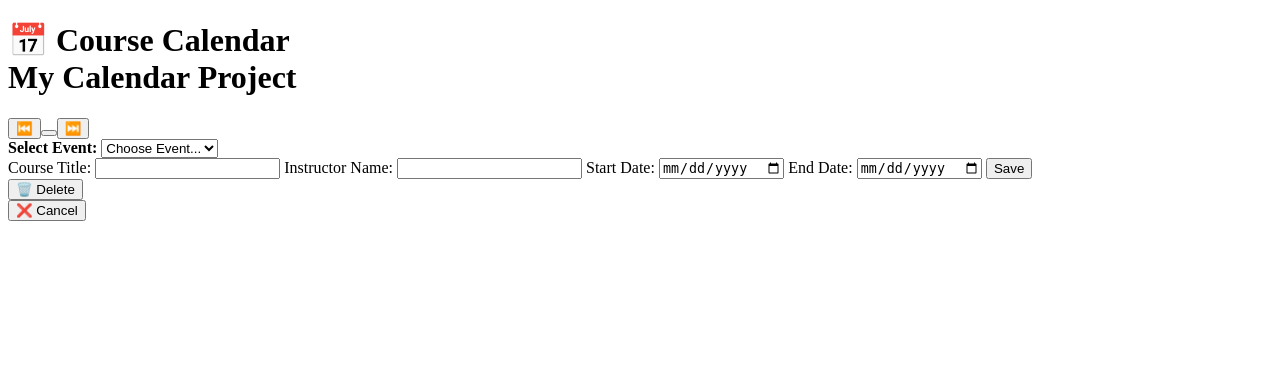
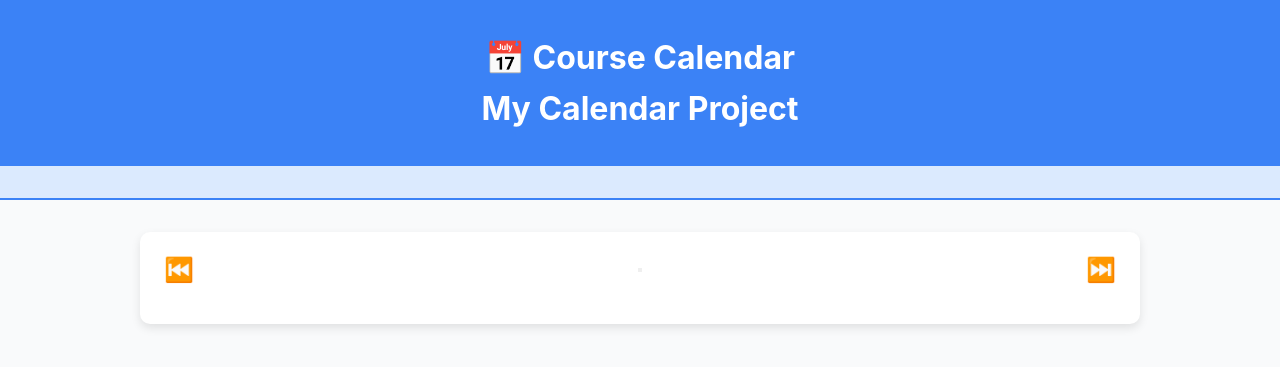
Before and after one commit to saaycon/calendar-project, a PHP site: page / in a window 1280 px wide. Shown: the top 367 px of the page. Run offline with PHP 8.4, Linux system fonts and the light colour scheme.

Commit message:
finshed css styling

```diff
--- a/index.php
+++ b/index.php
@@ -8,6 +8,11 @@
     <meta name="description" content="My Own Calendar Project">
 
     <link rel="stylesheet" href="style.css">
+    <link rel="preconnect" href="https://fonts.googleapis.com">
+    <link rel="preconnect" href="https://fonts.gstatic.com" crossorigin>
+    <link href="https://fonts.googleapis.com/css2?family=Roboto:ital,wght@0,100..900;1,100..900&display=swap" rel="stylesheet">
+
+
 </head>
 <body>
 
--- a/style.css
+++ b/style.css
@@ -0,0 +1,286 @@
+:root{
+    --primary: #3B82F6;
+    --primary-light: #DBEAFE;
+    --primary-dark: #1e3a8a;
+    --background: #f9fafb;
+    --success: #d1fae5;
+    --success-text: #065f46;
+    --error: #fee2e2;
+    --error-text: #b91c1c;
+}
+
+*{
+    margin: 0;
+    padding: 0;
+    box-sizing: border-box;
+}
+
+body{
+
+    font-family: "Inter", sans-serif;
+    background-color: var(--background);
+    color: #333;
+    line-height: 1.6;
+}
+
+header {
+    background-color: var(--primary);
+    color: white;
+    padding: 2rem 1rem;
+    text-align: center;
+}
+
+/* Clock*/
+
+.clock-container {
+
+    background-color: var(--primary-light);
+    color: var(--primary-dark);
+    font-size: 2rem;
+    font-weight: bold;
+    padding: 1rem;
+    text-align: center;
+    font-family: "Inter", sans-serif;
+    letter-spacing: 2px;
+    border-bottom: 2px solid var(--primary);
+
+
+}
+
+@media (max-width: 768px) {
+
+    .clock-container {
+        font-size: 1.4rem;
+        padding: 0.75rem;
+    }
+}
+
+/* Calendar container */
+
+.calendar{
+
+    max-width: 1000px;
+    margin: 2rem auto;
+    background-color: white;
+    padding: 1.5rem;
+    border-radius: 10px;
+    box-shadow: 0 4px 10px rgba(0, 0, 0, 0.1);
+
+}
+
+
+.nav-btn-container{
+
+    display: flex;
+    justify-content: space-between;
+    align-items: center;
+    margin-bottom: 1rem;
+}
+
+.nav-btn{
+
+    font-size: 1.5rem;
+    background: none;
+    border: none;
+    cursor: pointer;
+    color: var(--primary-dark);
+}
+
+.calendar-grid {
+
+    display: grid;
+    grid-template-columns: repeat(7, 1fr);
+    gap: 10px;
+}
+
+
+/* Mobile (Grid) */
+@media (max-width: 1024px) {
+    .calendar-grid{
+        display: flex;
+        flex-wrap: nowrap;
+        overflow-x: auto;
+        scroll-snap-type: x mandatory;
+        gap: 10px;
+    }
+
+    .day, .day-name{
+        min-width: 140px;
+        flex-shrink: 0;
+        scroll-snap-align: start;
+    }
+}
+
+
+.day, .day-name{
+    text-align: center;
+}
+
+.day{
+    background: #fff;
+    border: 1px solid #e5e7eb;
+    border-radius: 6px;
+    min-height: 100px;
+    padding: 8px;
+    display: flex;
+    flex-direction: column;
+    justify-content: flex-start;
+    position: relative;
+    cursor: pointer;
+    transition: background 0.2s ease;
+}
+
+.day:hover {
+    background: #f3f4f6;
+}
+
+.day.today{
+    background: var(--primary-light);
+    border-color: var(--primary-dark);
+}
+
+.date-number {
+    font-weight: bold;
+    margin-bottom: 5px;
+}
+
+.event {
+    background-color: var(--primary);
+    color: white;
+    padding: 3px 6px;
+    border-radius: 4px;
+    margin-top: 4px;
+    font-size: 14px;
+    cursor: pointer;
+    transition: transform 0.2s ease;
+}
+
+.event:hover {
+    transform: scale(1.03);
+}
+
+/* Alert Boxes */
+
+.alert {
+    max-width: 600px;
+    margin: 1rem auto;
+    padding: 1rem;
+    border-radius: 6px;
+    text-align: center;
+    font-weight: bold;
+}
+
+.success {
+    background: var(--success);
+    color: var(--success-text);
+}
+
+.error {
+    background: var(--error);
+    color: var(--error-text);
+}
+
+/* Modal Popup */
+
+.modal {
+    position: fixed;
+    inset: 0;
+    display: none;
+    align-items: center;
+    justify-content: center;
+    background-color: rgba(0, 0, 0, 0.5);
+    z-index: 9999;
+}
+
+.modal-content {
+    background-color: white;
+    padding: 2rem;
+    border-radius: 10px;
+    max-width: 420px;
+    width: 100%;
+    box-shadow: 0 8px 20px rgba(0, 0, 0, 0.2);
+}
+
+.modal-content label {
+    display: block;
+    font-weight: bold;
+    margin-top: 1rem;
+    margin-bottom: 6px;
+}
+
+.modal-content input {
+    width: 100%;
+    padding: 10px;
+    font-size: 1rem;
+    border: 1px solid #CCC;
+    border-radius: 5px;
+}
+
+.modal-content button {
+    margin-top: 1rem;
+    padding: 10px;
+    width: 100%;
+    border: none;
+    border-radius: 6px;
+    font-size: 1rem;
+    cursor: pointer;
+}
+
+
+.modal-content button[type="submit"] {
+    background-color: var(--primary);
+    color: white;
+}
+
+.submit-btn {
+    background-color: crimson;
+    color: #fff;
+}
+
+.modal-content button:last-child {
+    background-color: #e5e7eb;
+    color: #333;
+}
+
+/* DropDown for multiple events */
+
+#eventSelector {
+    width: 100%;
+    padding: 10px;
+    font-size: 1rem;
+    margin-top: 1rem;
+    margin-bottom: 1rem;
+    border-radius: 5px;
+    border: 1px solid #ccc;
+}
+
+/* ✅ Overlay Button CSS Logic */
+
+.day-overlay {
+    position: absolute;
+    top: 6px;
+    right: 6px;
+    display: none;
+    flex-direction: column;
+    gap: 4px;
+    z-index: 2;
+}
+
+.day:hover .day-overlay {
+    display: flex;
+}
+
+.overlay-btn {
+    background: var(--primary-dark);
+    color: white;
+    padding: 4px 8px;
+    font-size: 12px;
+    border: none;
+    border-radius: 4px;
+    cursor: pointer;
+    transition: background 0.2s ease;
+}
+
+.overlay-btn:hover {
+    background: var(--primary);
+}
```
